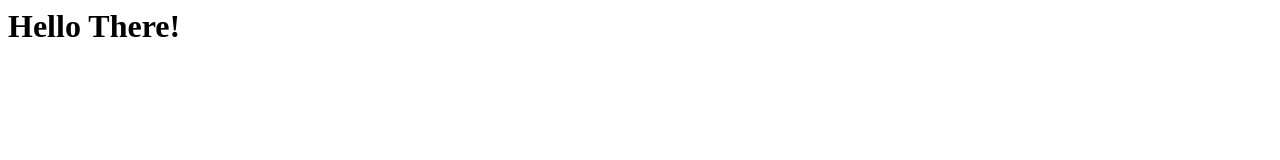
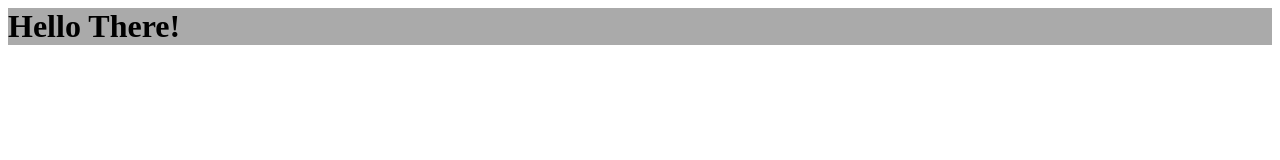
Before and after one commit to satvik-akkaraju-es/enterprise-systems, a plain HTML site: page index.html in a window 1280 px wide. Drawn offline with Linux system fonts and the light colour scheme.

Commit message:
final commit

```diff
--- a/index.html
+++ b/index.html
@@ -4,6 +4,7 @@
 		<title>
 			Bruh
 		</title>
+		<link rel="stylesheet" href="./styles.css">
 	</head>
 	<body>
 		<h1>
--- /dev/null
+++ b/styles.css
@@ -0,0 +1,3 @@
+h1 {
+background-color: #aaaaaa;
+}
```
